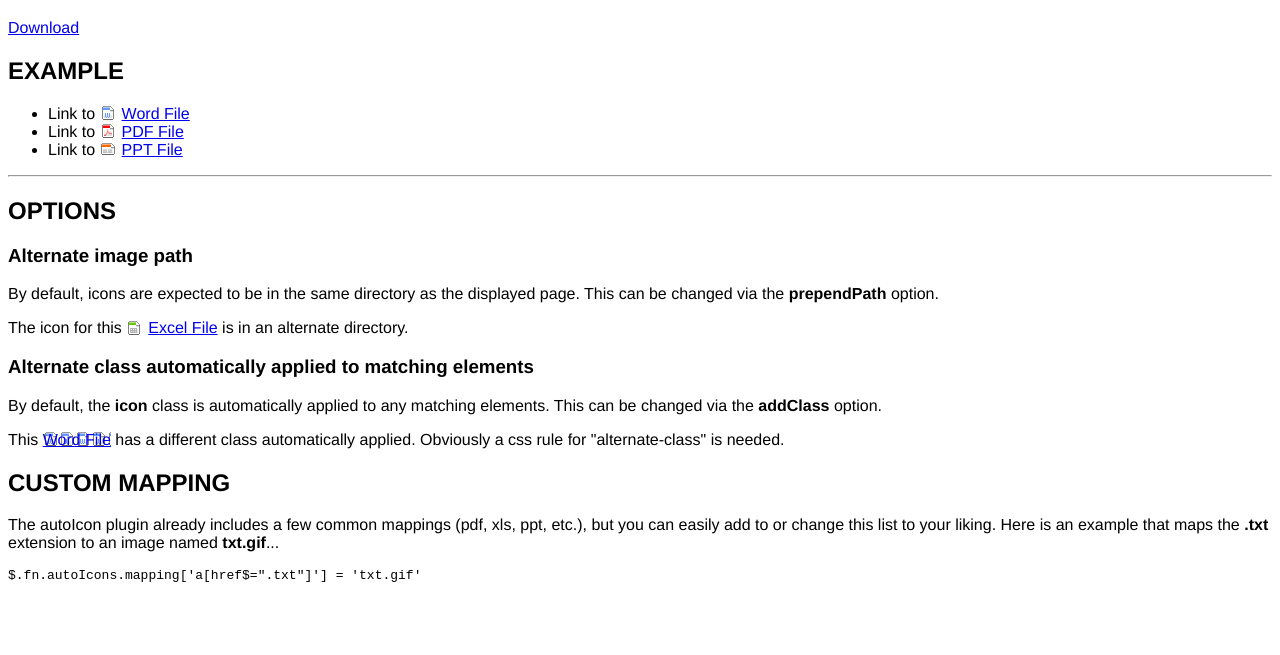
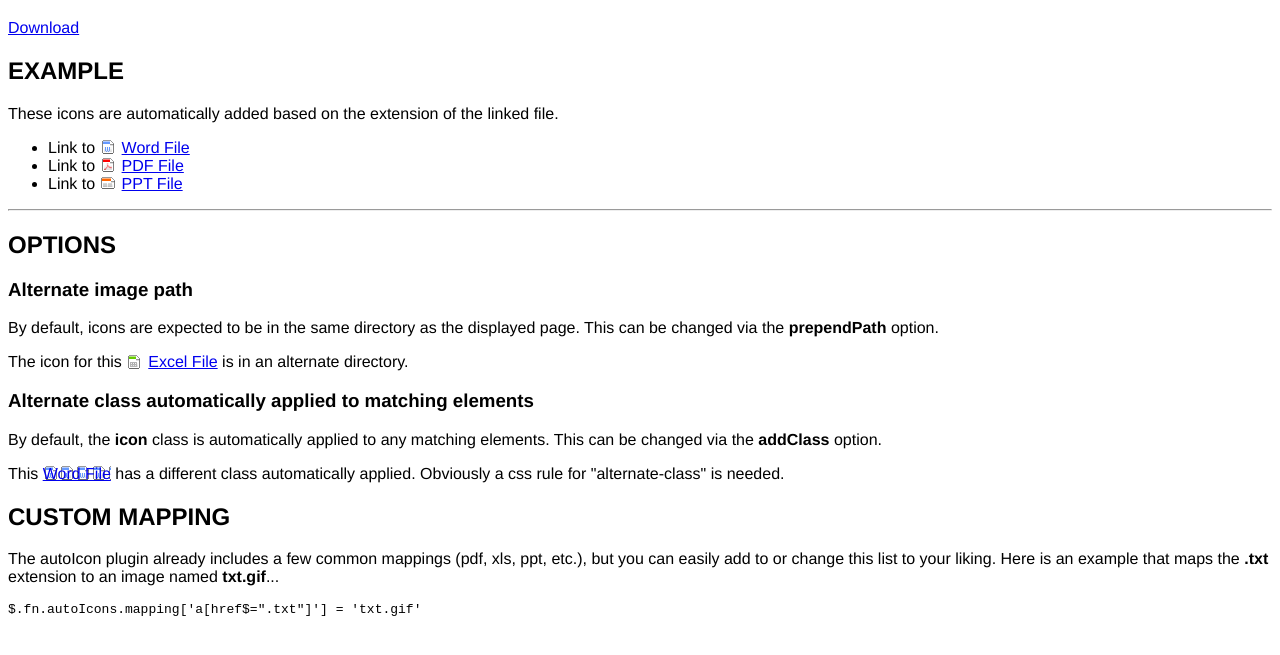
Before and after one commit to baldwindavid/jquery-autoIcons, a plain HTML site: page demo/index.html in a window 1280 px wide. Shown: the part 61-716 px from the top of the page. Drawn offline with nearby package versions, Linux system fonts and the light colour scheme.

Commit message:
demo notes

```diff
--- a/demo/index.html
+++ b/demo/index.html
@@ -38,6 +38,7 @@
 
   <h2>EXAMPLE</h2>
   <div class="basic-example">
+    <p>These icons are automatically added based on the extension of the linked file.</p>
     <ul>
       <li>Link to <a href="myfile.doc">Word File</a></li>
       <li>Link to <a href="myfile.pdf">PDF File</a></li>
```
